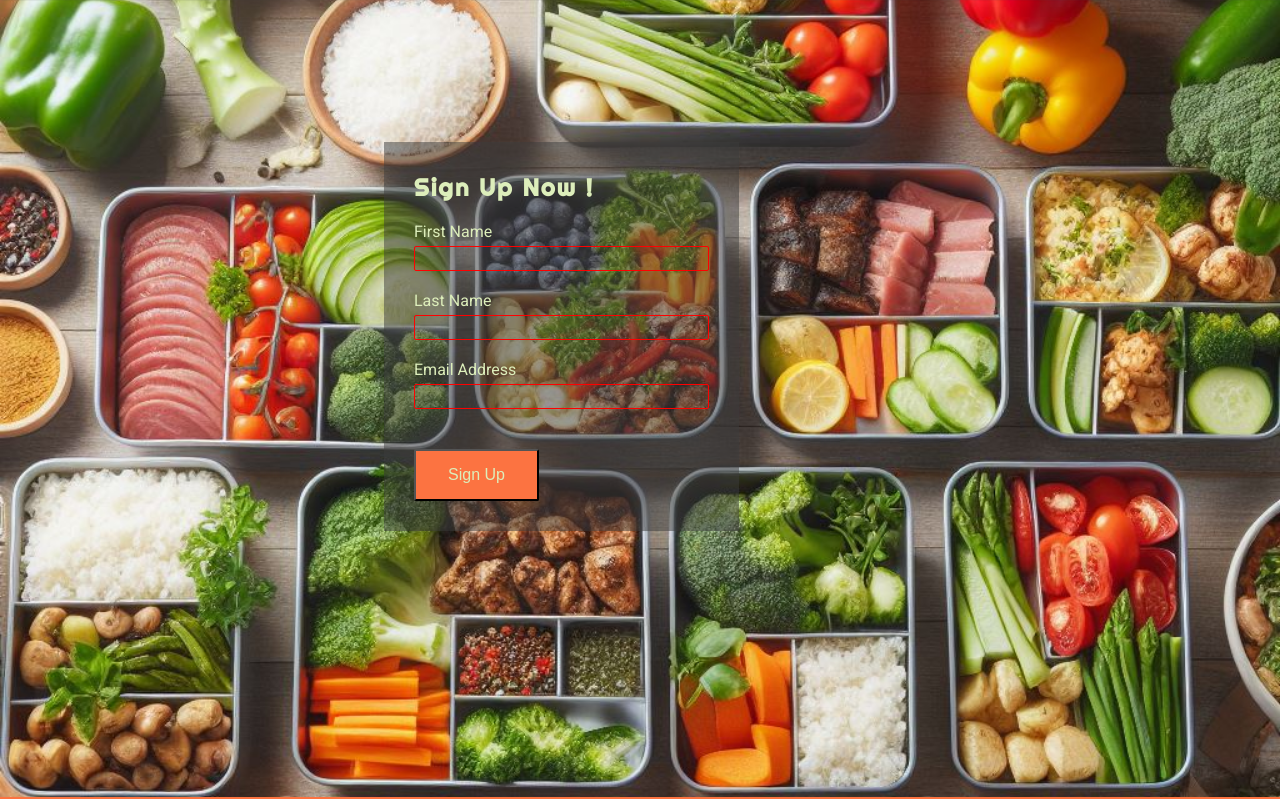
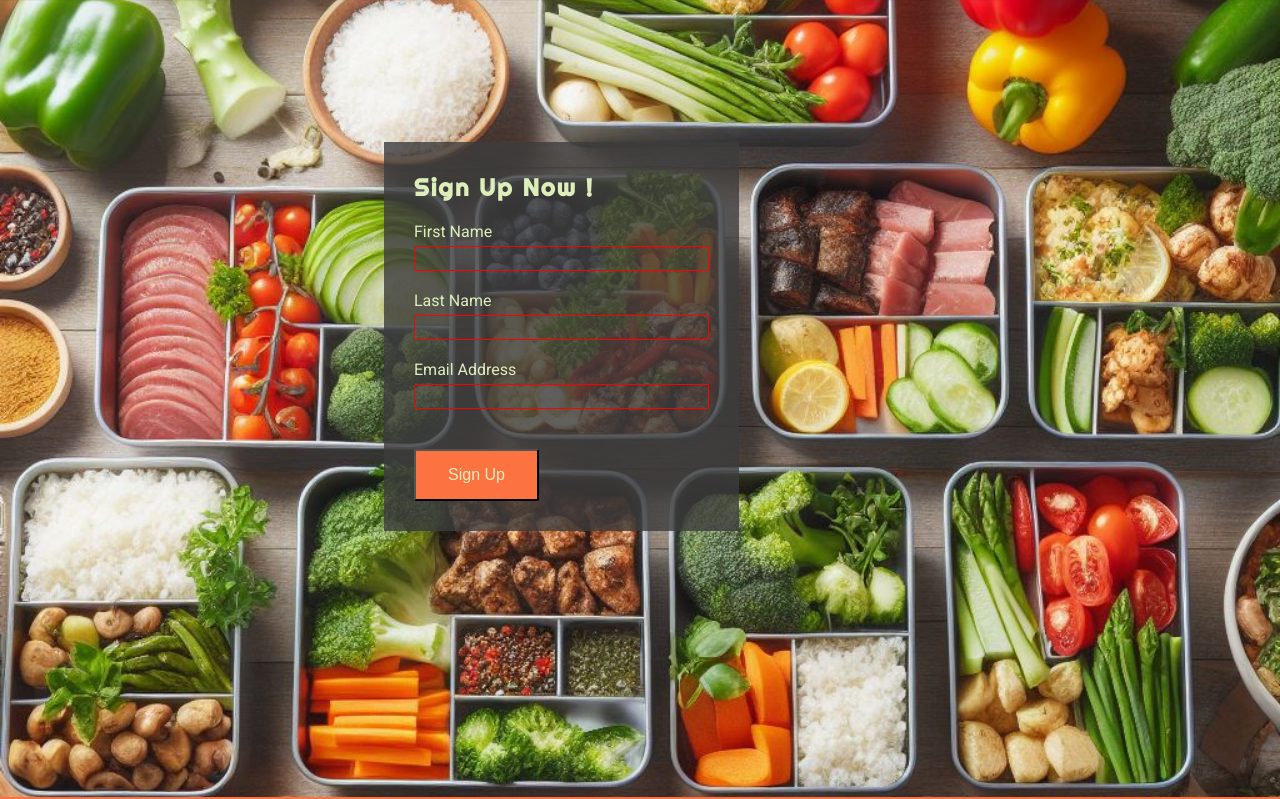
Before and after one commit to JoelChan13/MealPrepHub, a plain HTML site: page sign-up.html in a window 1280 px wide. Shown: the part 79-878 px from the top of the page. Drawn offline with Linux system fonts and the light colour scheme.

Commit message:
update sign up form background transparency

```diff
--- a/assets/css/style.css
+++ b/assets/css/style.css
@@ -324,7 +324,7 @@ main {
 #sign-up-form {
     font-family: 'Roboto', sans-serif;
     color: #deb;
-    background-color: rgba(60, 60, 60, 0.5);
+    background-color: rgba(60, 60, 60, 0.8);
     padding: 30px;
 }
 
```
